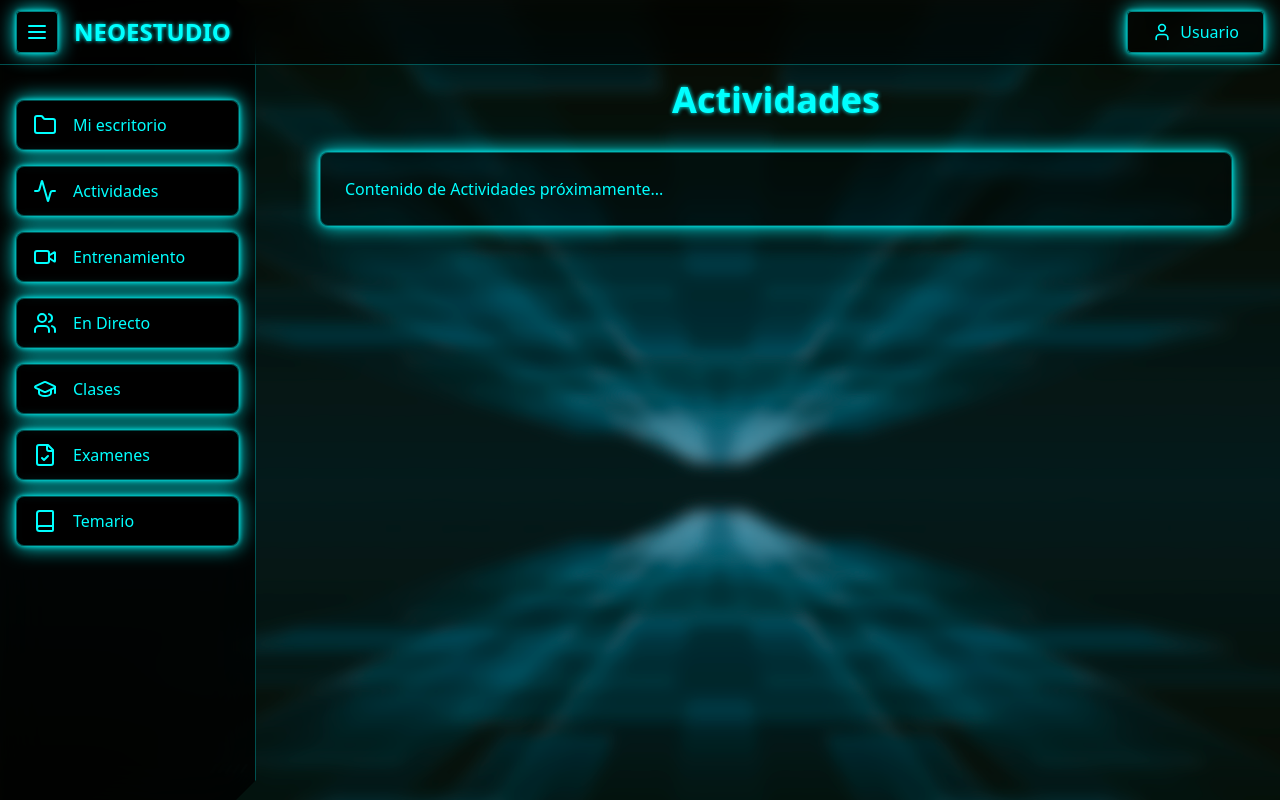
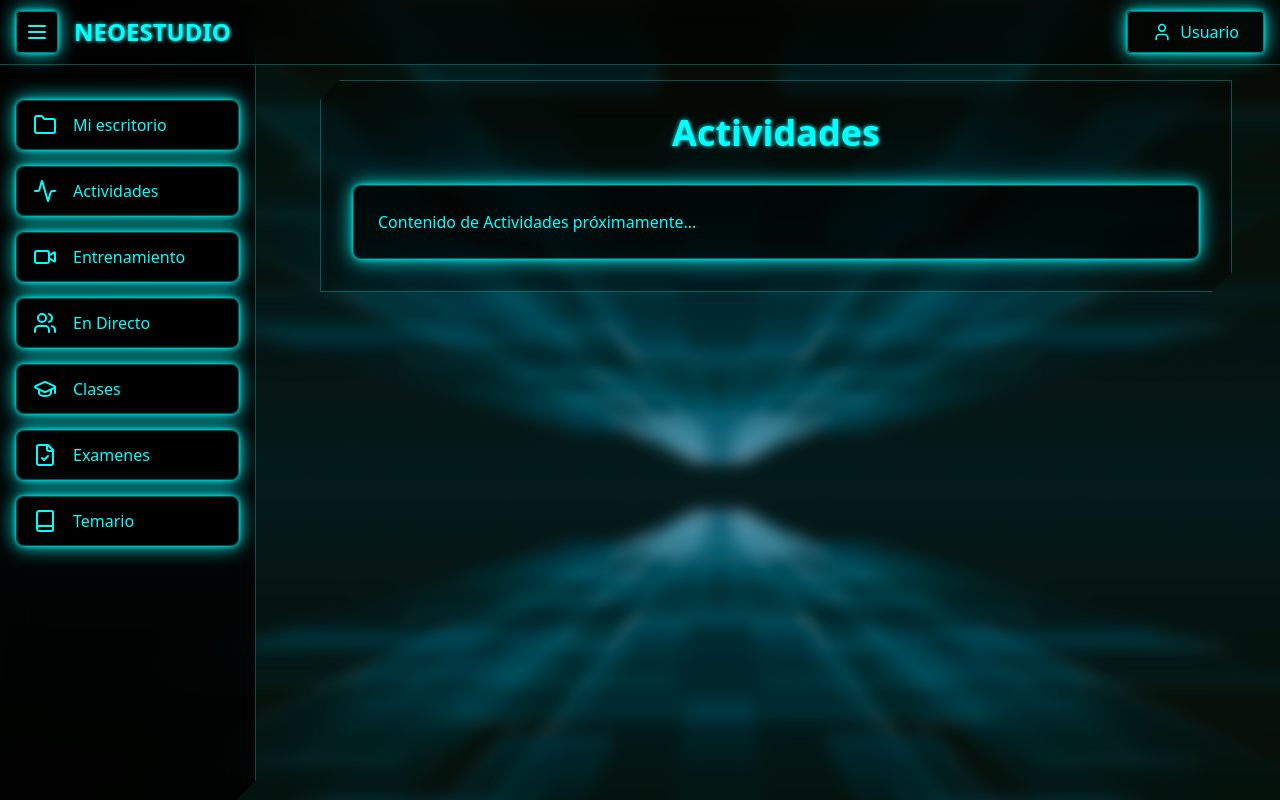
Before and after one commit to Marthianfred/neostudio, a React (Vite) app: page /actividades in a window 1280 px wide. Built offline with nearby package versions, Linux system fonts and the light colour scheme.

Commit message:
Modify Activities Page Layout
Apply hexagonal clip-path effect to the top-left and bottom-right corners of the container div in the Activities page.

```diff
--- a/src/index.css
+++ b/src/index.css
@@ -81,4 +81,15 @@
       0 100%
     );
   }
+
+  .clip-path-hex-corners {
+    clip-path: polygon(
+      0 20px,
+      20px 0,
+      100% 0,
+      100% calc(100% - 20px),
+      calc(100% - 20px) 100%,
+      0 100%
+    );
+  }
 }
--- a/src/pages/Actividades.tsx
+++ b/src/pages/Actividades.tsx
@@ -20,9 +20,11 @@ const Actividades = () => {
 
       <main className="pt-20 pb-8 px-4 lg:pl-72">
         <div className="container mx-auto">
-          <h1 className="text-4xl font-bold text-center mb-8 neon-text">Actividades</h1>
-          <div className="cyber-card p-6">
-            <p className="text-neon-cyan">Contenido de Actividades próximamente...</p>
+          <div className="clip-path-hex-corners bg-black/30 backdrop-blur-sm border border-neon-cyan/30 p-8">
+            <h1 className="text-4xl font-bold text-center mb-8 neon-text">Actividades</h1>
+            <div className="cyber-card p-6">
+              <p className="text-neon-cyan">Contenido de Actividades próximamente...</p>
+            </div>
           </div>
         </div>
       </main>
```
